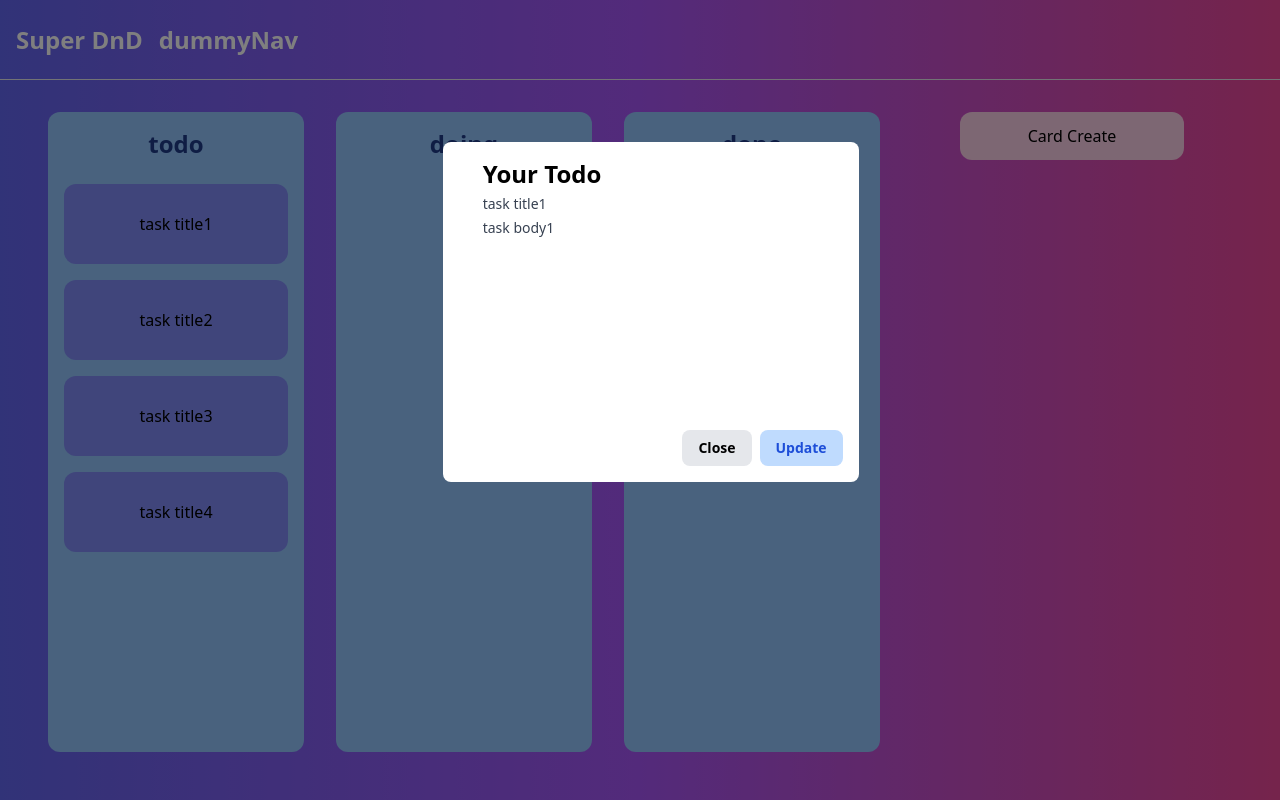
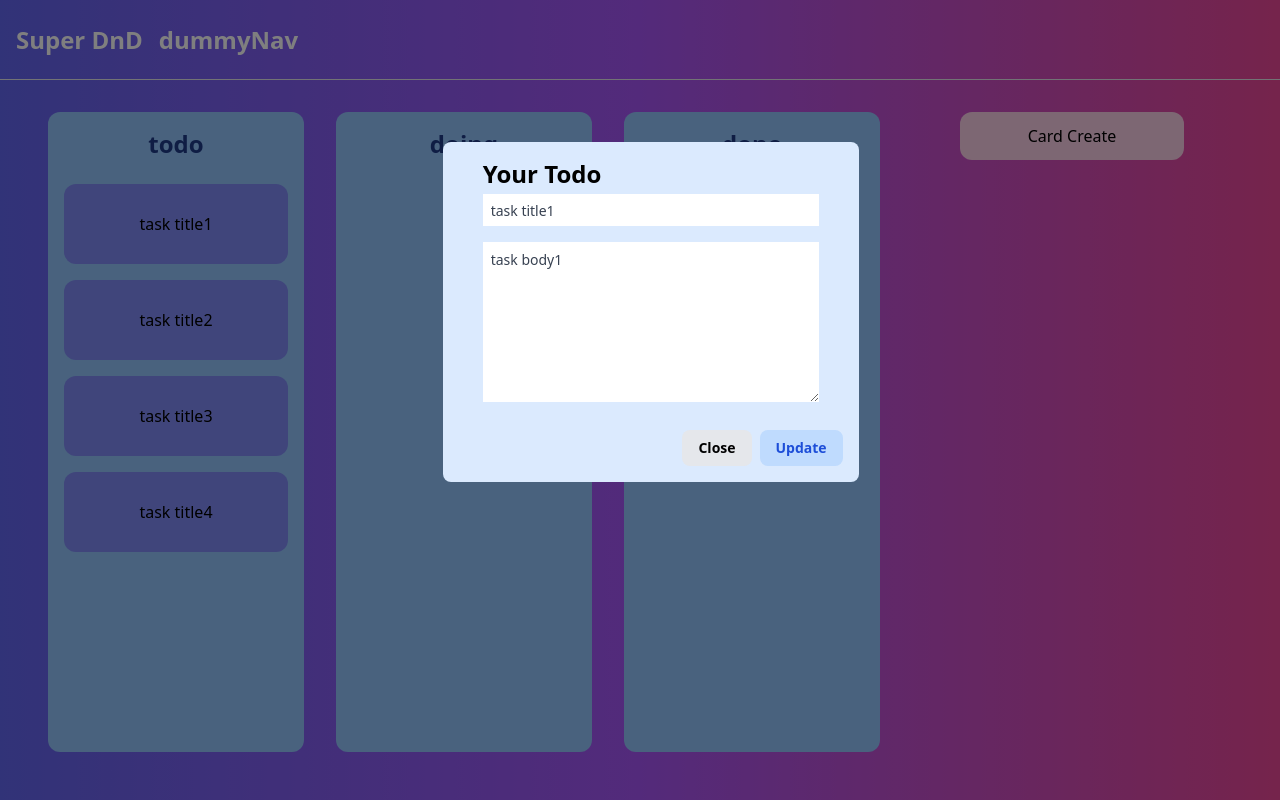
Before and after one commit to hironomiu/typescript-react-html-drag-and-drop, a React (Create React App) app: page / in a window 1280 px wide. Both pictures are taken after a click on the element "task title1". Built offline with nearby package versions, Linux system fonts and the light colour scheme.

Commit message:
commited

```diff
--- a/src/components/modal/CardModal.tsx
+++ b/src/components/modal/CardModal.tsx
@@ -20,26 +20,35 @@ const CardModal = () => {
           onClick={() => dispatch(setIsModalOn(false))}
           className="bg-black opacity-0 w-full h-full absolute z-10 inset-0"
         />
-        <div className="bg-white rounded-lg md:max-w-md md:mx-auto p-4 fixed inset-x-0 bottom-0 z-50 mb-4 mx-4 md:relative">
+        <div className="bg-blue-100 rounded-lg md:max-w-md md:mx-auto p-4 fixed inset-x-0 bottom-0 z-50 mb-4 mx-4 md:relative">
           <div className="md:flex items-start w-96 h-64">
-            <div className="mt-4 md:mt-0 md:ml-6 text-center md:text-left w-screen">
+            <div className="mt-4 md:mt-0 md:mx-6 text-center md:text-left w-screen">
               <p className="font-bold text-2xl">Your Todo</p>
               <p className="text-sm text-gray-700 mt-1">
-                {cardModalData.title}
+                <input
+                  className="w-full h-8 p-2"
+                  type="text"
+                  value={cardModalData.title}
+                />
               </p>
-              <p className="text-sm text-gray-700 mt-1">{cardModalData.body}</p>
+              <p className="text-sm text-gray-700 mt-4">
+                <textarea
+                  className="w-full h-40 p-2"
+                  value={cardModalData.body}
+                />
+              </p>
             </div>
           </div>
           <div className="text-center md:text-right mt-4 md:flex md:justify-end">
             <button
               onClick={() => dispatch(setIsModalOn(false))}
-              className="block w-full md:inline-block md:w-auto px-4 py-3 md:py-2 bg-blue-200 text-blue-700 rounded-lg font-semibold text-sm md:ml-2 md:order-2"
+              className="block w-full md:inline-block md:w-auto px-4 py-3 md:py-2 hover:bg-blue-400 bg-blue-200 text-blue-700 rounded-lg font-semibold text-sm md:ml-2 md:order-2"
             >
               Update
             </button>
             <button
               onClick={() => dispatch(setIsModalOn(false))}
-              className="block w-full md:inline-block md:w-auto px-4 py-3 md:py-2 bg-gray-200 rounded-lg font-semibold text-sm mt-4
+              className="block w-full md:inline-block md:w-auto px-4 py-3 md:py-2 hover:bg-gray-400 bg-gray-200 rounded-lg font-semibold text-sm mt-4
           md:mt-0 md:order-1"
             >
               Close
```
